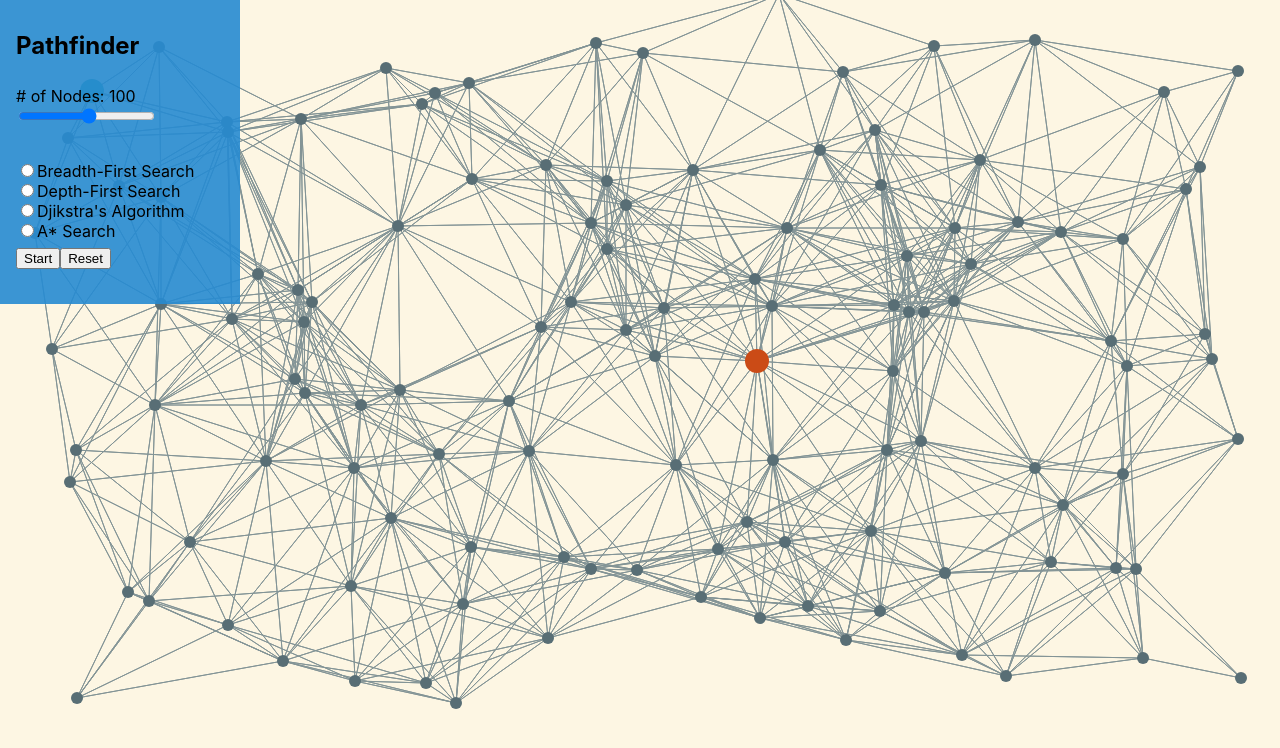
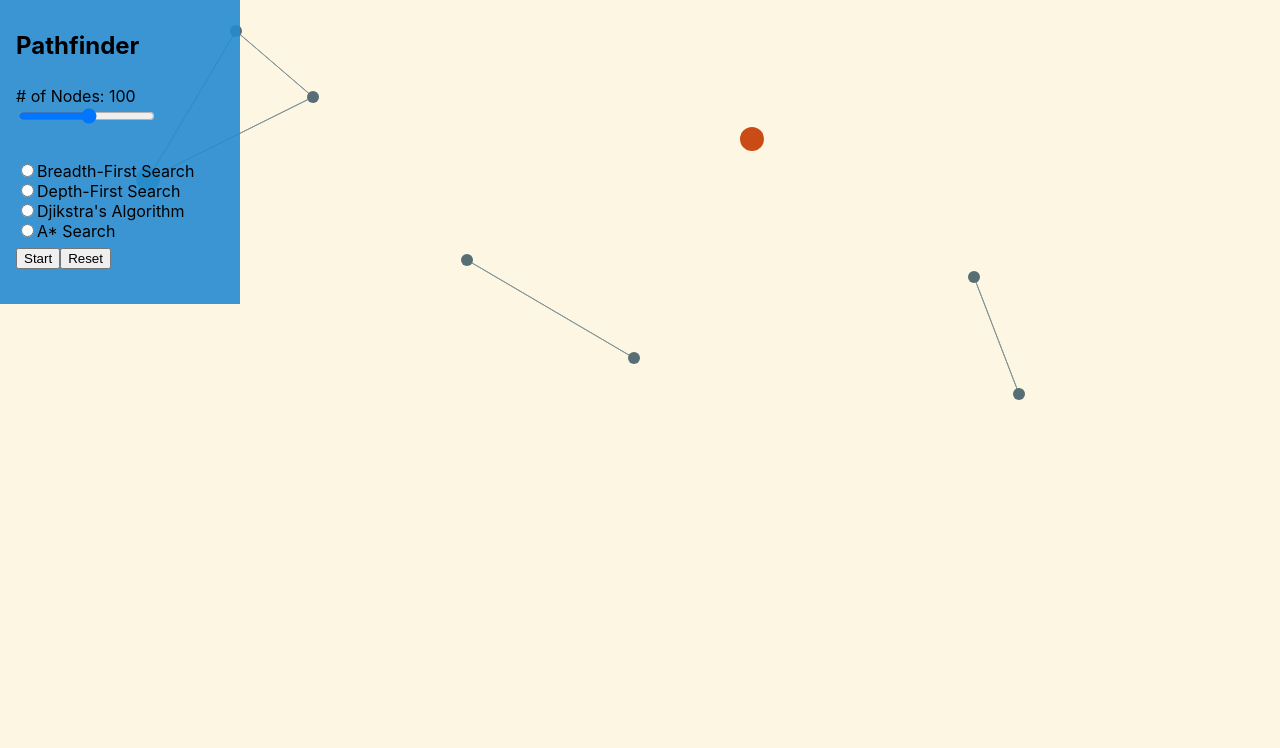
Before and after one commit to glhc/pathfinder, a React (Create React App) app: page / in a window 1280 px wide. Shown: the top 748 px of the page. Built offline with nearby package versions, Linux system fonts and the light colour scheme.

Commit message:
Make BFS algo solve (successfully?)

```diff
--- a/src/algorithms/Pathfinder.js
+++ b/src/algorithms/Pathfinder.js
@@ -6,9 +6,30 @@
  * @todo - Queue generator function
  * @todo - Priority queue generator function
  */
-function PathFinder(graph, algorithm = 'bfs') {
+function PathFinder(graph, algorithm = "bfs") {
   this.config = {
     algorithm: algorithm
+  };
+
+  this.solution = null;
+
+  this.reset = () => {
+    this.solution = [];
+    this.closedList = [];
+    this.openList = [];
+  };
+
+  this.obtainSolution = (finalPFNode) => {
+    let currentNode = finalPFNode;
+    let currentSolution = [];
+
+    while (currentNode !== null) {
+      currentSolution.push(currentNode.referencedNode);
+      currentNode = currentNode.parent;
+    };
+
+    console.log(currentSolution);
+    return currentSolution;
   };
 
   this.PriorityQueue = () => {
@@ -16,7 +37,6 @@ function PathFinder(graph, algorithm = 'bfs') {
     // add with key based on.... hScore?
     // priorityQueue.createPriorityItem
     // Object.defineProperty(priorityQueue, )
-
 
     /**
      * creates an item to add to a priority queue
@@ -69,6 +89,7 @@ function PathFinder(graph, algorithm = 'bfs') {
 
     return priorityQueue;
   };
+
   this.startNode = null;
 
   this.setStartNode = (x, y) => {
@@ -98,8 +119,8 @@ function PathFinder(graph, algorithm = 'bfs') {
     }
   };
 
-  this.solve = algorithm => {
-    switch (algorithm) {
+  this.solve = () => {
+    switch (this.config.algorithm) {
       case "bfs":
         this.bfs();
         break;
@@ -113,56 +134,60 @@ function PathFinder(graph, algorithm = 'bfs') {
         this.aStar();
         break;
       default:
-        this.aStar();
+        this.bfs();
     }
   };
 
   this.closedList = [];
+  this.openList = [];
 
   this.bfs = () => {
-
-    const openList = [];
-    const closedList = [];
+    const openList = this.openList;
+    const closedList = this.closedList;
 
     const start = this.startNode;
     const end = this.endNode;
-    let currentNode = start;
-    let newCurrentNode;
 
     // add the first node (start node) to the closed list with null parent
-    closedList.push(new PathNode(currentNode));
+    openList.push(new PathNode(start));
 
-    while (currentNode !== end) {
+    while (openList.length > 0) {
+      // choose best node on the open list
+      const currentNode = openList.shift();
+      closedList.push(currentNode);
 
-      // Make a list of neighour nodes
-      let neighbours = this.findAdjacent(currentNode);
-      // add the newly discovered nodes to the back of the openlist
-      for (let node of neighbours) {
-        let pathNode = new PathNode(node, currentNode);
-        closedList.unshift(pathNode);
+      if (currentNode.referencedNode === end) {
+        this.solution = this.obtainSolution(currentNode);
+        break;
       };
 
-      // decide on the next node to move to
-      newCurrentNode = currentNode.openList.pop().referencedNode;
+      for (let edge of currentNode.referencedNode.edges) {
+        let neighbour = new PathNode(edge.targetNode, currentNode);
+        // do we nkow about this neighbour already
+        const searchForPathNode = (pathNode) => neighbour.x === pathNode.x && neighbour.y === pathNode.y;
 
-      // move to the next node
-      closedList.push(new PathNode(newCurrentNode, currentNode));
-      currentNode = newCurrentNode;
-    };
+        // look for a knownPathNode that is on the open or closed list
+        let knownPathNode = openList.find(searchForPathNode) || closedList.find(searchForPathNode);
 
-    closedList.push(new PathNode(currentNode));
-
-    // now that it's been solved, traceback from currentNode to origin via parent
-    const solution = [];
-    // set the traceNode to the end of the closedlist
-    let traceNode = closedList[closedList.length - 1];
-    // while (currentNode) {};
+        // if we know this node
+        if (knownPathNode) {
+          // check it for a better solution
+          if (knownPathNode.degreesOfSeperation > neighbour.degreesOfSeperation) {
+            knownPathNode.parent = neighbour.parent;
+            knownPathNode.degreesOfSeperation = neighbour.degreesOfSeperation;
+          }
+        } else {
+          openList.push(neighbour);
+        };
+      };
+    }
   };
 
-  this.findAdjacent = (node) => {
-    return node.edges.map( edge => edge.targetNode);
+  this.findAdjacent = node => {
+    return node.edges.map(edge => edge.targetNode);
   };
 
+  // not going to work
   this.dfs = () => {
     const openList = [];
     const closedList = [];
@@ -187,6 +212,8 @@ function PathFinder(graph, algorithm = 'bfs') {
     return solvedPath;
   };
 
+
+  // TODO implement setting of this.closedList to empty to empty priority queue
   this.djikstra = () => {
     let start = this.startNode;
     let end = this.endNode;
@@ -226,8 +253,8 @@ function PathFinder(graph, algorithm = 'bfs') {
       // map to an array arranged by priority, then join it to the open list
       //
     }
-  }
-};
+  };
+}
 
 /**
  * a node to go on the closed list stac
@@ -239,6 +266,8 @@ function PathNode(sourceNode, parent = null) {
   this.x = sourceNode.xPos;
   this.y = sourceNode.yPos;
   this.parent = parent;
+
+  this.degreesOfSeperation = parent === null ? 0 : parent.degreesOfSeperation + 1;
 }
 
 module.exports = PathFinder;
--- a/src/components/Edge.js
+++ b/src/components/Edge.js
@@ -1,12 +1,25 @@
-import React from 'react';
+import React from "react";
 
-export default function Edge(props) {
+export default function Edge({ x1, y1, data }) {
+  const displayStats = true;
+  const x2 = data.targetNode.xPos;
+  const y2 = data.targetNode.yPos;
+
+
+  const info = (
+    <text
+      x={(x1 + (x1 + x2) / 2) + 'px'}
+      y={(y1 + (y1 + y2) / 2) + 'px'}
+      dx="5px"
+    >
+    </text>
+  );
+
   return (
-    <line
-      x1={props.x1}
-      y1={props.y1}
-      x2={props.data.targetNode.xPos}
-      y2={props.data.targetNode.yPos}
-    />
+    <>
+      <line x1={x1} y1={y1} x2={x2} y2={y2}>
+      </line>
+      {displayStats && info}
+    </>
   );
 }
--- a/src/components/Map.js
+++ b/src/components/Map.js
@@ -16,6 +16,7 @@ export default function Map() {
   const [algorithm, setAlgorithm] = useState("bfs");
   const [startNode, setStartNode] = useState();
   const [endNode, setEndNode] = useState();
+  const [solutionList, setSolutionList] = useState([]);
   let solved = false;
 
   // update the state of the map with the data from the algorithm
@@ -34,7 +35,11 @@ export default function Map() {
   const paint = () => {};
 
   const startSolver = () => {
-    console.log("solver triggered!");
+    Pathfinder.startNode = startNode;
+    Pathfinder.endNode = endNode;
+    Pathfinder.solve();
+    solved = true;
+    setSolutionList(Pathfinder.solution);
   };
 
   // clear the map, reset the pathfinding algo
@@ -85,20 +90,20 @@ export default function Map() {
   paintEndNode();
 
   const chooseNodeColor = node => {
-    if (!closedList) {
-      // normal node color
-      return "rgba(88, 110, 117, 1)";
+    // if (!closedList) {
+    //   // normal node color
+    //   return "rgba(88, 110, 117, 1)";
 
-      // if the node data is in the closed list, change its color!
-    } else if (
-      closedList.some(
-        pathNode =>
-          pathNode.x === node.data.xPos && pathNode.y === node.data.yPos
-      )
-    ) {
-      // solarizedmagenta
-      return "rgba(211, 54, 130, 1)";
-    }
+    //   // if the node data is in the closed list, change its color!
+    // } else if (
+    //   closedList.some(
+    //     pathNode =>
+    //       pathNode.x === node.data.xPos && pathNode.y === node.data.yPos
+    //   )
+    // ) {
+    //   // solarizedmagenta
+    //   return "rgba(211, 54, 130, 1)";
+    // }
   };
 
   const printNodeId = ({ xPos, yPos }) => {
--- a/src/map/Graph.js
+++ b/src/map/Graph.js
@@ -103,8 +103,8 @@ function Graph() {
   this.generateSeedMap = () => {
     const config = {
       // iMax: Math.floor(0.02 * window.innerWidth),
-      iMax: 16,
-      jMax: 9
+      iMax: 10,
+      jMax: 2
     };
 
     let xInterval = Math.floor(window.innerWidth / config.iMax);
```
Also changed, not shown: src/components/ComponentInfo.js (added, +9 -0 lines).
